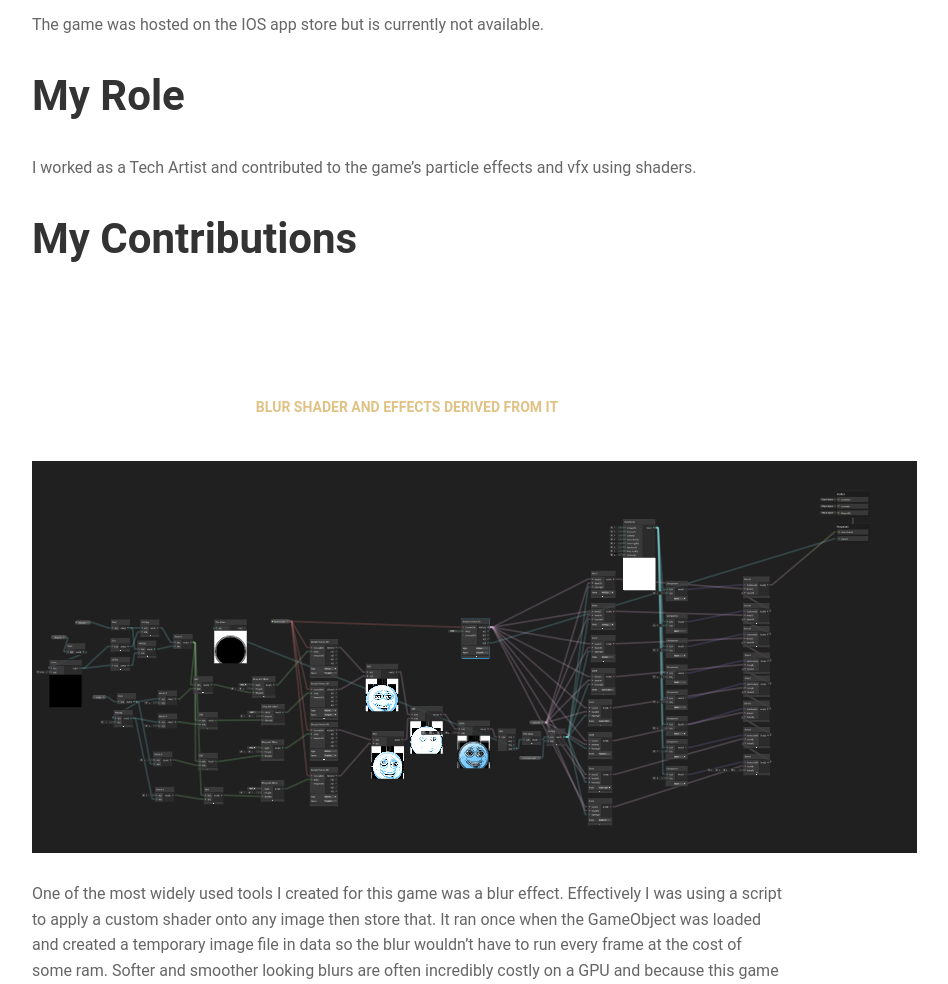
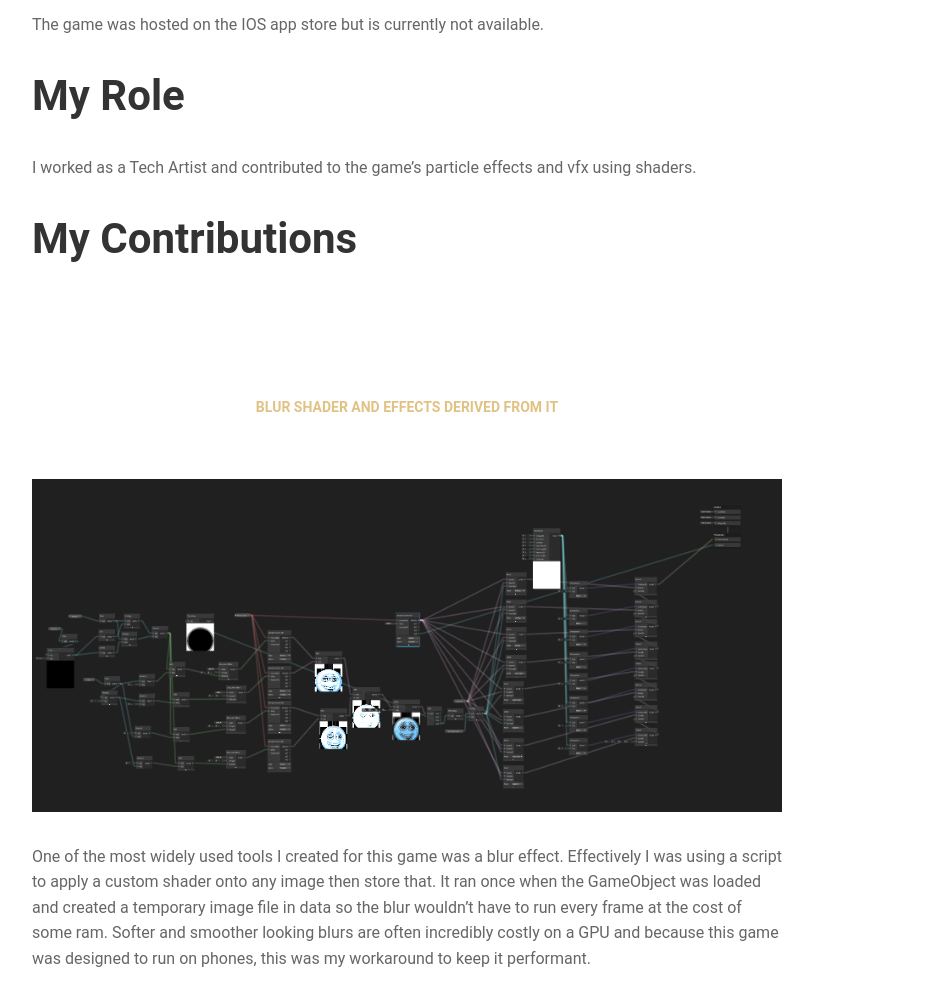
Before and after one commit to Ghastlymicrowave/Ghastlymicrowave.github.io, a Jekyll site: the page built from _projects/Bloobo.md, in a window 1280 px wide. Shown: the part 2057-3041 px from the top of the page, without its empty margins (233-1181 px from the left). Built offline with Jekyll 4.4.1, drawn with Linux system fonts in a browser that asks for light colours; grey boxes are pictures that could not be loaded.

Commit message:
fix images sizing?

```diff
--- a/assets/css/custom.css
+++ b/assets/css/custom.css
@@ -5,6 +5,7 @@
     max-width: 1400px;
     margin: 0 auto;
 }
+
 
 .project-card {
     display: block;
@@ -49,6 +50,7 @@
     }
 }
 
+
 .youtube-embed {
     position: relative;
     width: 100%;
@@ -75,15 +77,36 @@
     height: auto;
 }
 
+/* Regular images in project/art pages */
+.project-content img,
+.art-content img {
+    display: block;
+    width: 100%;
+    max-width: 900px;
+    height: auto;
+    margin: 2rem auto;
+}
+
+/* Image galleries */
 .image-grid {
     display: grid;
-    grid-template-columns: repeat(2, 1fr);
+    grid-template-columns: repeat(2, minmax(0, 1fr));
     gap: 1rem;
-    margin: 2rem 0;
+    width: 100%;
+    max-width: 1000px;
+    margin: 2rem auto;
 }
 
 .image-grid img {
+    display: block;
     width: 100%;
     height: auto;
-    display: block;
+    margin: 0;
 }
+
+/* Single-column layout on smaller screens */
+@media (max-width: 600px) {
+    .image-grid {
+        grid-template-columns: 1fr;
+    }
+}
```
